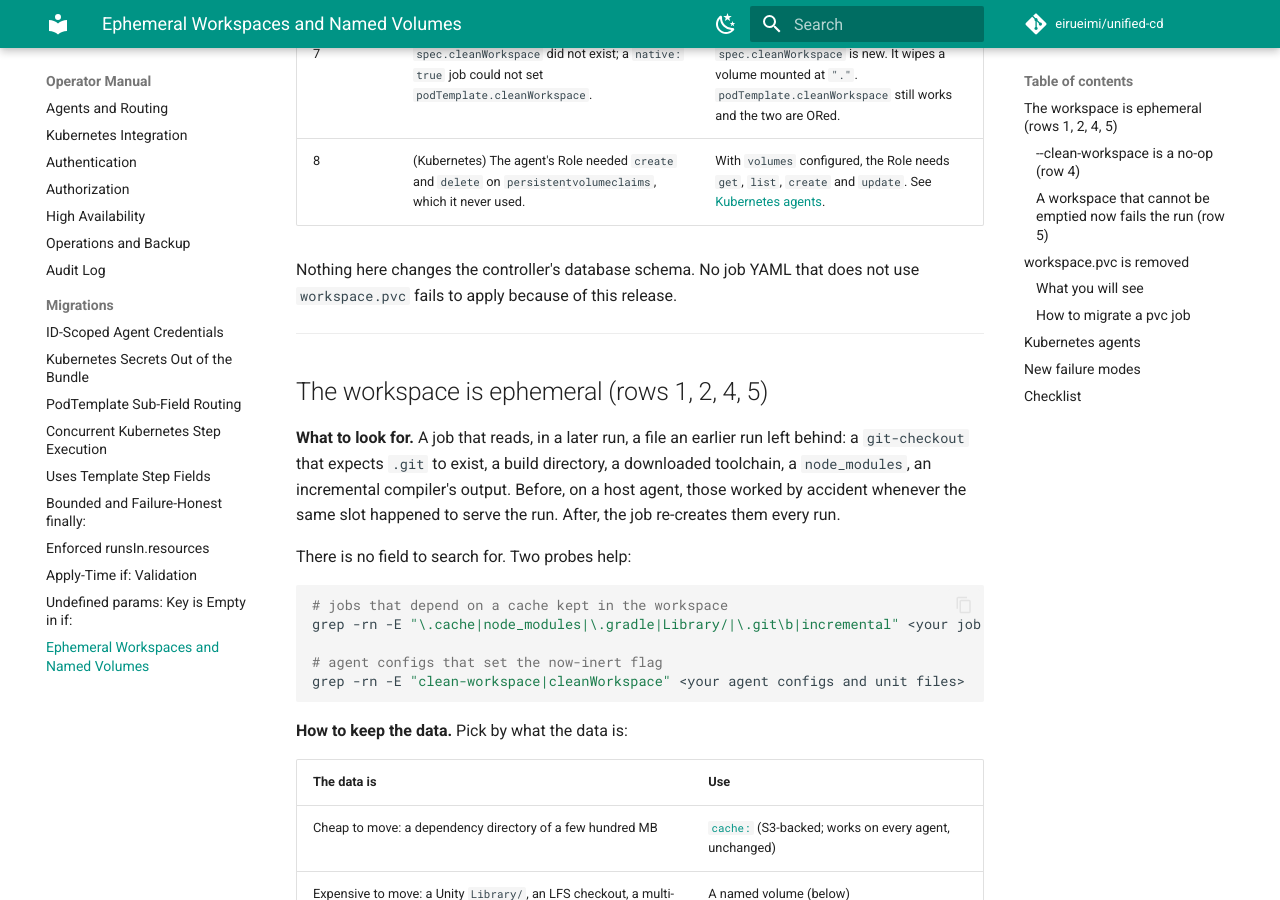
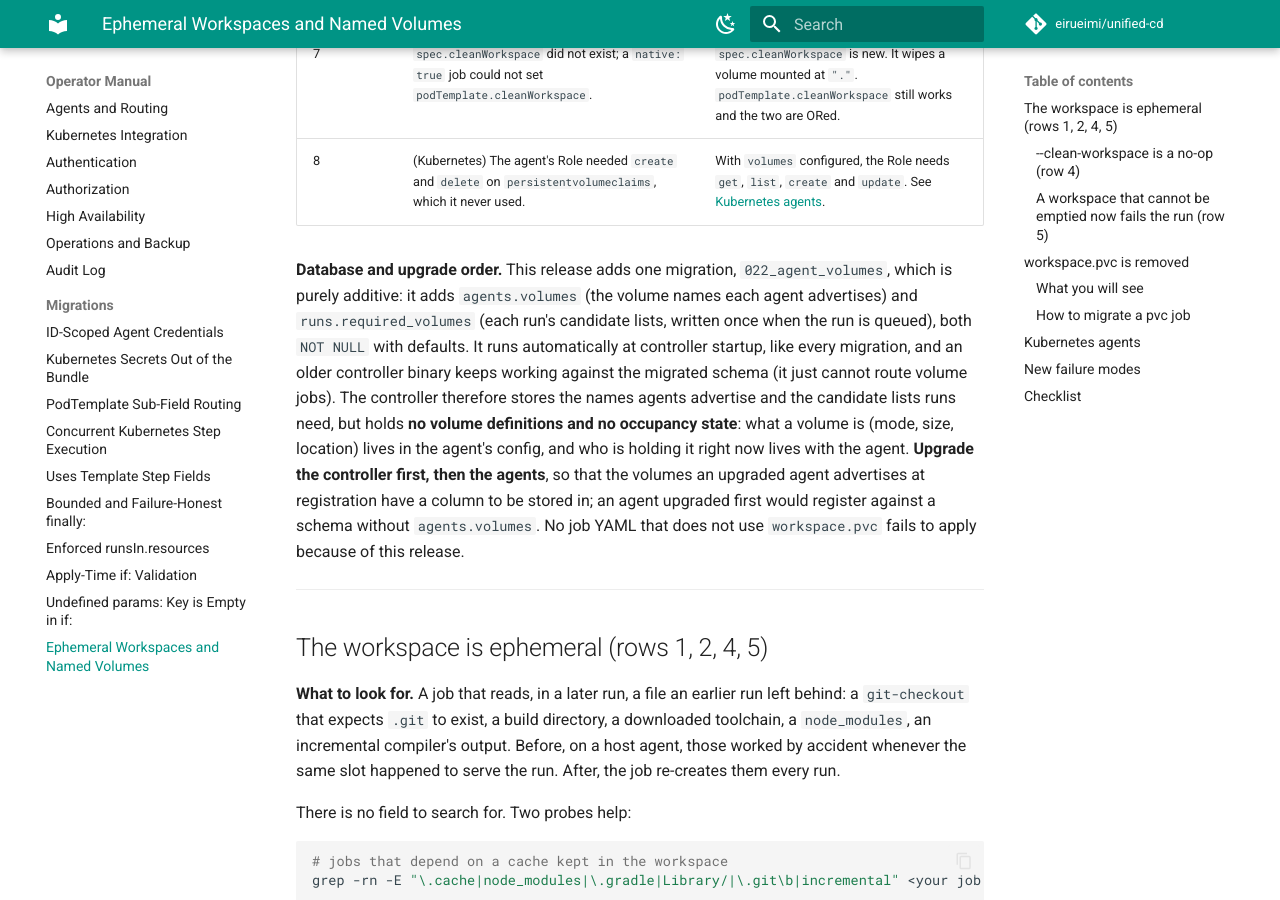
Before and after one commit to eirueimi/unified-cd, an MkDocs documentation site: the page built from docs/operator-manual/migrations/2026-10-20-named-volumes.md, in a window 1280 px wide and 900 px high, scrolled down 1249 px. Built offline with MkDocs 1.6.1 and Material for MkDocs 9.7.7, drawn with Linux system fonts in a browser that asks for light colours; comment, search, counter and statistics services are not loaded.

Commit message:
docs: correct the database claim and four stale details; update the corpus trip-wire
The docs said the controller stores nothing about volumes and that this release
changes no schema. Migration 022 adds agents.volumes and runs.required_volumes.
State what is true: the controller stores advertised names and candidate lists,
but no definitions and no occupancy; 022 is additive and runs at controller
startup; upgrade the controller before the agents. Correct the stale migration
count in the upgrade section.

Also: drop the unused PVC delete verb from the RBAC example, make the pod-reuse
example build in an empty workspace, replace stale ["sleep","infinity"] comments
with the ucd-sh pause the agent injects, and update the internal/shim corpus
trip-wire for the new example file (55 files, 93 scripts, re-derived).

Co-Authored-By: Claude Opus 5 <noreply@anthropic.com>

```diff
--- a/docs/operator-manual/migrations/2026-10-20-named-volumes.md
+++ b/docs/operator-manual/migrations/2026-10-20-named-volumes.md
@@ -24,8 +24,18 @@ then the sections for the ones that apply to you.
 | 7 | `spec.cleanWorkspace` did not exist; a `native: true` job could not set `podTemplate.cleanWorkspace`. | `spec.cleanWorkspace` is new. It wipes a volume mounted at `"."`. `podTemplate.cleanWorkspace` still works and the two are ORed. |
 | 8 | (Kubernetes) The agent's Role needed `create` and `delete` on `persistentvolumeclaims`, which it never used. | With `volumes` configured, the Role needs `get`, `list`, `create` and `update`. See [Kubernetes agents](#kubernetes-agents). |
 
-Nothing here changes the controller's database schema. No job YAML that does not use
-`workspace.pvc` fails to apply because of this release.
+**Database and upgrade order.** This release adds one migration, `022_agent_volumes`, which is
+purely additive: it adds `agents.volumes` (the volume names each agent advertises) and
+`runs.required_volumes` (each run's candidate lists, written once when the run is queued), both
+`NOT NULL` with defaults. It runs automatically at controller startup, like every migration, and an
+older controller binary keeps working against the migrated schema (it just cannot route volume jobs).
+The controller therefore stores the names agents advertise and the candidate lists runs need, but
+holds **no volume definitions and no occupancy state**: what a volume is (mode, size, location) lives
+in the agent's config, and who is holding it right now lives with the agent. **Upgrade the controller
+first, then the agents**, so that the volumes an upgraded agent advertises at registration have a
+column to be stored in; an agent upgraded first would register against a schema without
+`agents.volumes`. No job YAML that does not use `workspace.pvc` fails to apply because of this
+release.
 
 ---
 
```
Also changed, not shown: docs/operator-manual/kubernetes-integration.md (+3 -3 lines), docs/operator-manual/operations.md (+1 -1 lines), docs/troubleshooting/runs-and-scheduling.md (+3 -3 lines), docs/user-guide/writing-jobs/volumes.md (+5 -2 lines), 5 other files.
